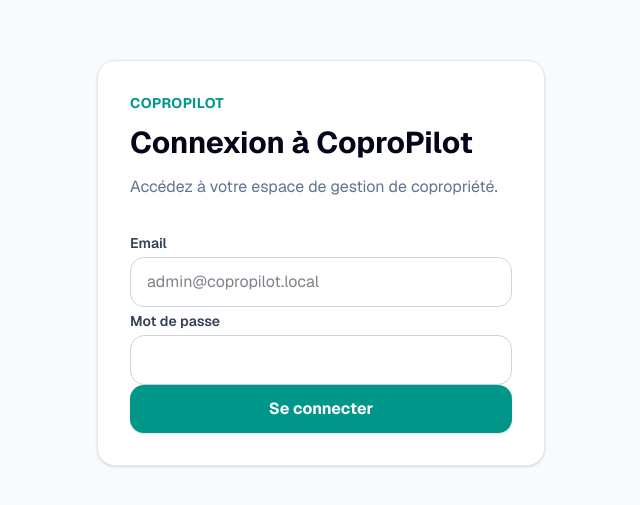
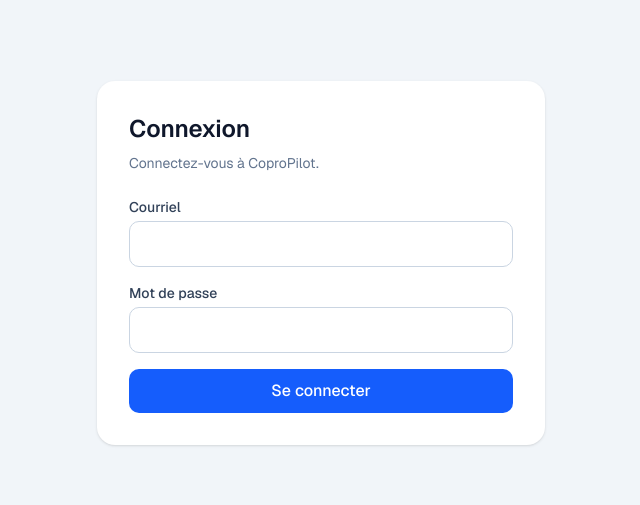
Before and after one commit to drivet1024/copropilot, a Next.js app: page /login in a window 1280 px wide. Shown: the part 137-642 px from the top of the page, without its empty margins (319-959 px from the left). Built offline with nearby package versions, Linux system fonts and the light colour scheme; no server answers.

Commit message:
Fix session cookie options 7

```diff
--- /dev/null
+++ b/app/login/action.ts
@@ -0,0 +1,75 @@
+"use server";
+
+import { redirect } from "next/navigation";
+import { prisma } from "@/lib/db/prisma";
+import { createSession } from "@/lib/auth/session";
+import { verifyPassword } from "@/lib/auth/password";
+
+export async function loginAction(formData: FormData) {
+  const email = String(formData.get("email") || "")
+    .toLowerCase()
+    .trim();
+
+  const password = String(formData.get("password") || "");
+
+  console.log("[loginAction] START", {
+    email,
+    hasPassword: Boolean(password),
+  });
+
+  if (!email || !password) {
+    console.log("[loginAction] missing email or password");
+    redirect("/login?error=missing");
+  }
+
+  const user = await prisma.user.findUnique({
+    where: { email },
+  });
+
+  if (!user) {
+    console.log("[loginAction] user not found", { email });
+    redirect("/login?error=invalid");
+  }
+
+  console.log("[loginAction] user found", {
+    userId: user.id,
+    email: user.email,
+    role: user.role,
+    status: user.status,
+  });
+
+  if (user.status !== "ACTIVE") {
+    console.log("[loginAction] user not active", {
+      userId: user.id,
+      status: user.status,
+    });
+
+    redirect("/login?error=inactive");
+  }
+
+  const isPasswordValid = await verifyPassword(password, user.passwordHash);
+
+  if (!isPasswordValid) {
+    console.log("[loginAction] invalid password", {
+      userId: user.id,
+    });
+
+    redirect("/login?error=invalid");
+  }
+
+  console.log("[loginAction] password valid, creating session", {
+    userId: user.id,
+  });
+
+  await createSession({
+    id: user.id,
+    email: user.email,
+    name: user.name,
+    role: user.role,
+    status: user.status,
+  });
+
+  console.log("[loginAction] session created, redirecting");
+
+  redirect("/dashboard");
+}
--- a/app/login/page.tsx
+++ b/app/login/page.tsx
@@ -1,164 +1,78 @@
-import { redirect } from "next/navigation";
+import { loginAction } from "./actions";
 
-import { logAction } from "@/lib/audit/log-action";
-import { verifyPassword } from "@/lib/auth/password";
-import { createSessionToken, setSessionCookie } from "@/lib/auth/session";
-import { prisma } from "@/lib/db/prisma";
+type LoginPageProps = {
+  searchParams?: {
+    error?: string;
+  };
+};
 
-type LoginSearchParams = Promise<{
-  error?: string | string[];
-}>;
-
-function getSearchParam(value: string | string[] | undefined) {
-  if (Array.isArray(value)) {
-    return value[0]?.trim() ?? "";
-  }
-
-  return value?.trim() ?? "";
-}
-
-function getFormValue(formData: FormData, key: string) {
-  const value = formData.get(key);
-
-  if (typeof value !== "string") {
-    return "";
-  }
-
-  return value.trim();
-}
-
-async function loginAction(formData: FormData) {
-  "use server";
-
-  const email = getFormValue(formData, "email").toLowerCase();
-  const password = getFormValue(formData, "password");
-
-  if (!email || !password) {
-    redirect("/login?error=1");
-  }
-
-  const user = await prisma.user.findUnique({
-    where: {
-      email,
-    },
-    select: {
-      condoId: true,
-      email: true,
-      id: true,
-      name: true,
-      organizationId: true,
-      passwordHash: true,
-      role: true,
-      status: true,
-      unitId: true,
-    },
-  });
-
-  if (!user || user.status !== "ACTIVE" || !user.passwordHash) {
-    redirect("/login?error=1");
-  }
-
-  const isValidPassword = await verifyPassword(password, user.passwordHash);
-
-  if (!isValidPassword) {
-    redirect("/login?error=1");
-  }
-
-  const updatedUser = await prisma.user.update({
-    where: {
-      id: user.id,
-    },
-    data: {
-      lastLoginAt: new Date(),
-    },
-    select: {
-      condoId: true,
-      email: true,
-      id: true,
-      name: true,
-      organizationId: true,
-      role: true,
-      status: true,
-      unitId: true,
-    },
-  });
-
-  const token = await createSessionToken(updatedUser);
-
-  await setSessionCookie(token);
-  await logAction({
-    action: "LOGIN_SUCCESS",
-    entity: "User",
-    entityId: updatedUser.id,
-    userId: updatedUser.id,
-  });
-
-  redirect("/dashboard");
-}
-
-export default async function LoginPage({
-  searchParams,
-}: {
-  searchParams?: LoginSearchParams;
-}) {
-  const params = searchParams ? await searchParams : {};
-  const hasError = getSearchParam(params.error) === "1";
+export default function LoginPage({ searchParams }: LoginPageProps) {
+  const error = searchParams?.error;
 
   return (
-    <main className="flex min-h-screen items-center justify-center bg-slate-50 px-4 py-10 text-slate-950">
-      <section className="w-full max-w-md rounded-2xl border border-slate-200 bg-white p-8 shadow-sm">
-        <div>
-          <p className="text-sm font-bold uppercase tracking-wide text-teal-600">
-            CoproPilot
-          </p>
-          <h1 className="mt-3 text-3xl font-bold text-slate-950">
-            Connexion à CoproPilot
-          </h1>
-          <p className="mt-3 text-base leading-7 text-slate-500">
-            Accédez à votre espace de gestion de copropriété.
-          </p>
-        </div>
+    <main className="flex min-h-screen items-center justify-center bg-slate-100 px-4">
+      <div className="w-full max-w-md rounded-2xl bg-white p-8 shadow-sm">
+        <h1 className="text-2xl font-semibold text-slate-900">
+          Connexion
+        </h1>
 
-        {hasError ? (
-          <div className="mt-6 rounded-xl border border-red-200 bg-red-50 px-4 py-3 text-sm font-semibold text-red-700">
-            Email ou mot de passe invalide.
+        <p className="mt-2 text-sm text-slate-500">
+          Connectez-vous à CoproPilot.
+        </p>
+
+        {error ? (
+          <div className="mt-4 rounded-lg bg-red-50 p-3 text-sm text-red-700">
+            {error === "missing" && "Veuillez entrer votre courriel et votre mot de passe."}
+            {error === "invalid" && "Courriel ou mot de passe invalide."}
+            {error === "inactive" && "Ce compte n’est pas actif."}
           </div>
         ) : null}
 
-        <form action={loginAction} className="mt-7 space-y-5">
-          <label className="space-y-2">
-            <span className="text-sm font-semibold text-slate-700">Email</span>
+        <form action={loginAction} className="mt-6 space-y-4">
+          <div>
+            <label
+              htmlFor="email"
+              className="block text-sm font-medium text-slate-700"
+            >
+              Courriel
+            </label>
+
             <input
+              id="email"
               name="email"
               type="email"
               required
               autoComplete="email"
-              placeholder="admin@copropilot.local"
-              className="w-full rounded-xl border border-slate-300 px-4 py-3 text-base text-slate-950 outline-none transition focus:border-teal-500 focus:ring-4 focus:ring-teal-100"
+              className="mt-1 w-full rounded-lg border border-slate-300 px-3 py-2 text-slate-900 outline-none focus:border-blue-500 focus:ring-2 focus:ring-blue-100"
             />
-          </label>
+          </div>
 
-          <label className="space-y-2">
-            <span className="text-sm font-semibold text-slate-700">
+          <div>
+            <label
+              htmlFor="password"
+              className="block text-sm font-medium text-slate-700"
+            >
               Mot de passe
-            </span>
+            </label>
+
             <input
+              id="password"
               name="password"
               type="password"
               required
               autoComplete="current-password"
-              className="w-full rounded-xl border border-slate-300 px-4 py-3 text-base text-slate-950 outline-none transition focus:border-teal-500 focus:ring-4 focus:ring-teal-100"
+              className="mt-1 w-full rounded-lg border border-slate-300 px-3 py-2 text-slate-900 outline-none focus:border-blue-500 focus:ring-2 focus:ring-blue-100"
             />
-          </label>
+          </div>
 
           <button
             type="submit"
-            className="w-full rounded-xl bg-teal-600 px-5 py-3 text-base font-bold text-white shadow-sm transition hover:bg-teal-700"
+            className="w-full rounded-lg bg-blue-600 px-4 py-2 font-medium text-white hover:bg-blue-700"
           >
             Se connecter
           </button>
         </form>
-      </section>
+      </div>
     </main>
   );
 }
--- a/lib/auth/password.ts
+++ b/lib/auth/password.ts
@@ -1,9 +1,12 @@
 import bcrypt from "bcryptjs";
+
+export async function verifyPassword(
+  plainPassword: string,
+  passwordHash: string
+) {
+  return bcrypt.compare(plainPassword, passwordHash);
+}
 
 export async function hashPassword(password: string) {
   return bcrypt.hash(password, 12);
 }
-
-export async function verifyPassword(password: string, hash: string) {
-  return bcrypt.compare(password, hash);
-}
```
Also changed, not shown: lib/auth/session.ts (+48 -113 lines), 1 other file (tests, documents, lock files or other folders).
